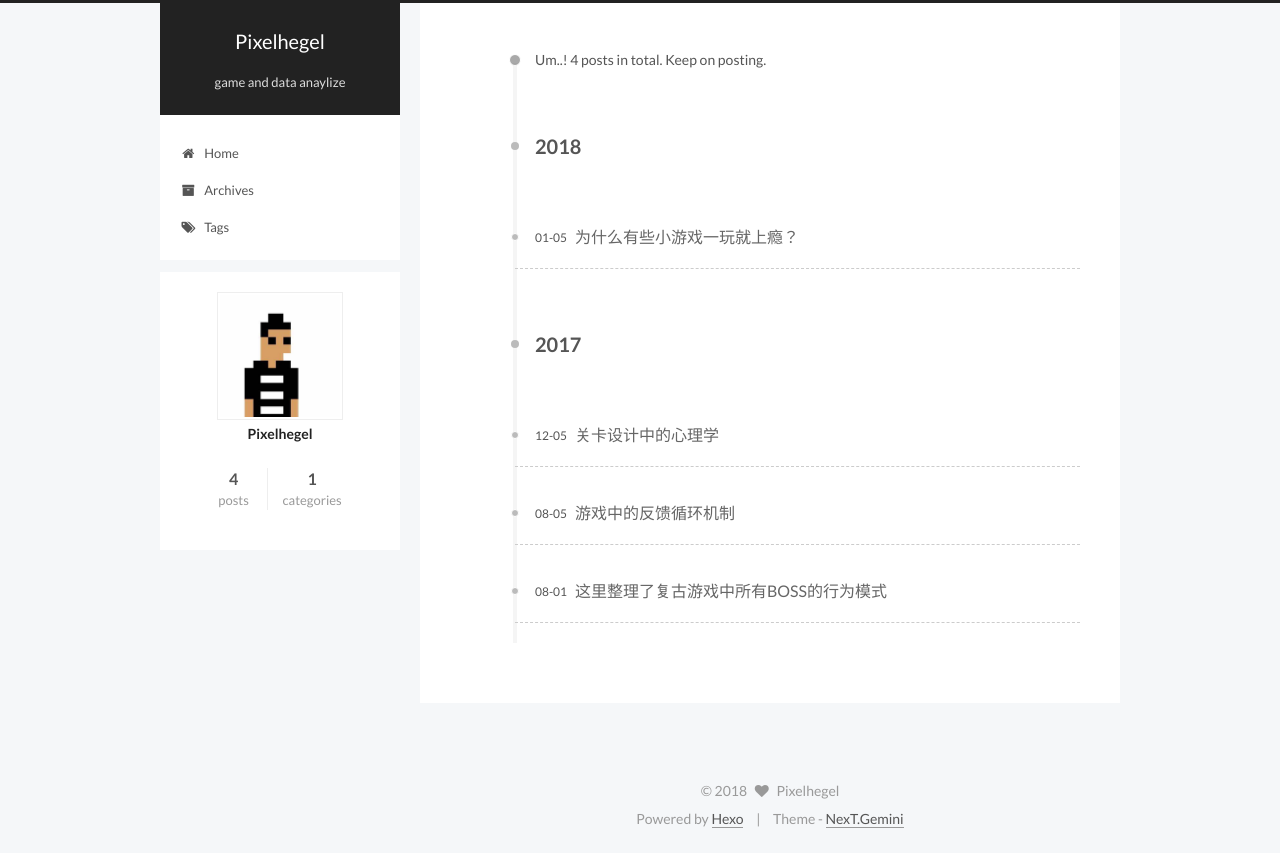
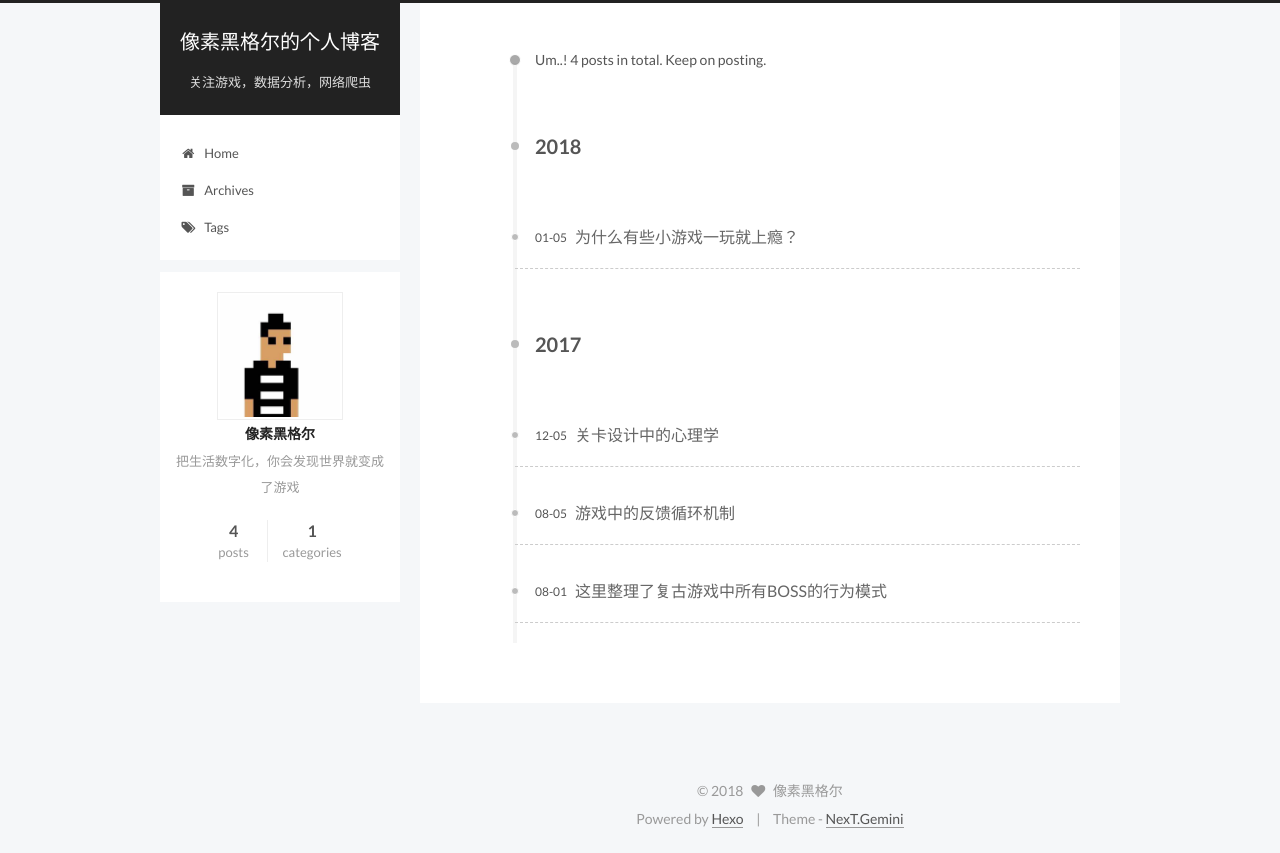
Before and after one commit to PixelHegel/PixelHegel.github.io, a plain HTML site: page archives/index.html in a window 1280 px wide. Drawn offline with Linux system fonts and the light colour scheme.

Commit message:
Site updated: 2018-08-31 11:44:42

```diff
--- a/archives/index.html
+++ b/archives/index.html
@@ -5,7 +5,7 @@
 
 
 
-<html class="theme-next gemini use-motion" lang="">
+<html class="theme-next gemini use-motion" lang="cn">
 <head>
   <meta charset="UTF-8"/>
 <meta http-equiv="X-UA-Compatible" content="IE=edge" />
@@ -94,13 +94,16 @@
 
 
 
+<meta name="description" content="把生活数字化，你会发现世界就变成了游戏">
 <meta property="og:type" content="website">
-<meta property="og:title" content="Pixelhegel">
+<meta property="og:title" content="像素黑格尔的个人博客">
 <meta property="og:url" content="http://yoursite.com/archives/index.html">
-<meta property="og:site_name" content="Pixelhegel">
-<meta property="og:locale" content="default">
+<meta property="og:site_name" content="像素黑格尔的个人博客">
+<meta property="og:description" content="把生活数字化，你会发现世界就变成了游戏">
+<meta property="og:locale" content="cn">
 <meta name="twitter:card" content="summary">
-<meta name="twitter:title" content="Pixelhegel">
+<meta name="twitter:title" content="像素黑格尔的个人博客">
+<meta name="twitter:description" content="把生活数字化，你会发现世界就变成了游戏">
 
 
 
@@ -135,7 +138,7 @@
 
 
 
-  <title>Archive | Pixelhegel</title>
+  <title>Archive | 像素黑格尔的个人博客</title>
 
 
 
@@ -153,7 +156,7 @@
 
 </head>
 
-<body itemscope itemtype="http://schema.org/WebPage" lang="default">
+<body itemscope itemtype="http://schema.org/WebPage" lang="cn">
 
 
 
@@ -171,12 +174,12 @@
     <div class="custom-logo-site-title">
       <a href="/"  class="brand" rel="start">
         <span class="logo-line-before"><i></i></span>
-        <span class="site-title">Pixelhegel</span>
+        <span class="site-title">像素黑格尔的个人博客</span>
         <span class="logo-line-after"><i></i></span>
       </a>
     </div>
 
-        <p class="site-subtitle">game and data anaylize</p>
+        <p class="site-subtitle">关注游戏，数据分析，网络爬虫</p>
 
   </div>
 
@@ -460,10 +463,10 @@
         <div class="site-author motion-element" itemprop="author" itemscope itemtype="http://schema.org/Person">
           <img class="site-author-image" itemprop="image"
                src="https://pixelhegel.github.io/images/avatar.png"
-               alt="Pixelhegel" />
-          <p class="site-author-name" itemprop="name">Pixelhegel</p>
+               alt="像素黑格尔" />
+          <p class="site-author-name" itemprop="name">像素黑格尔</p>
 
-              <p class="site-description motion-element" itemprop="description"></p>
+              <p class="site-description motion-element" itemprop="description">把生活数字化，你会发现世界就变成了游戏</p>
 
         </div>
         <nav class="site-state motion-element">
@@ -530,7 +533,7 @@
   <span class="with-love">
     <i class="fa fa-heart"></i>
   </span>
-  <span class="author" itemprop="copyrightHolder">Pixelhegel</span>
+  <span class="author" itemprop="copyrightHolder">像素黑格尔</span>
 </div>
 
 
```
Also changed, not shown: 2017/08/01/复古游戏中的BOSS设计2017-11-06/index.html (+13 -13 lines), 2017/08/05/反馈回路/index.html (+13 -13 lines), 2017/12/05/关卡设计中的心理学/index.html (+13 -13 lines), 2018/01/05/为什么有些小游戏一玩就上瘾？/index.html (+13 -13 lines), archives/2017/08/index.html (+16 -13 lines), archives/2017/12/index.html (+16 -13 lines), archives/2017/index.html (+16 -13 lines), archives/2018/01/index.html (+16 -13 lines), archives/2018/index.html (+16 -13 lines), categories/游戏/index.html (+16 -13 lines), index.html (+24 -21 lines).
